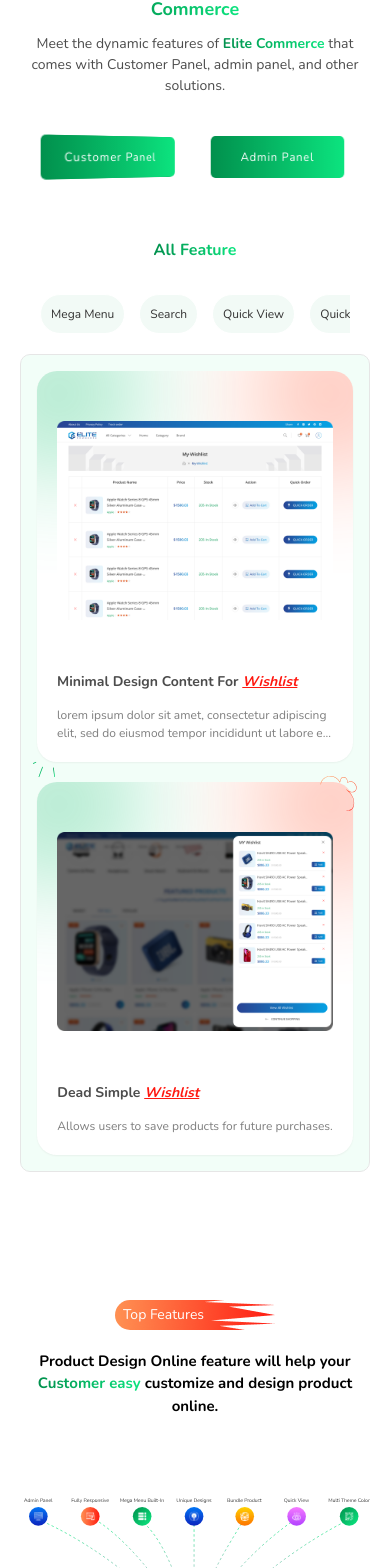
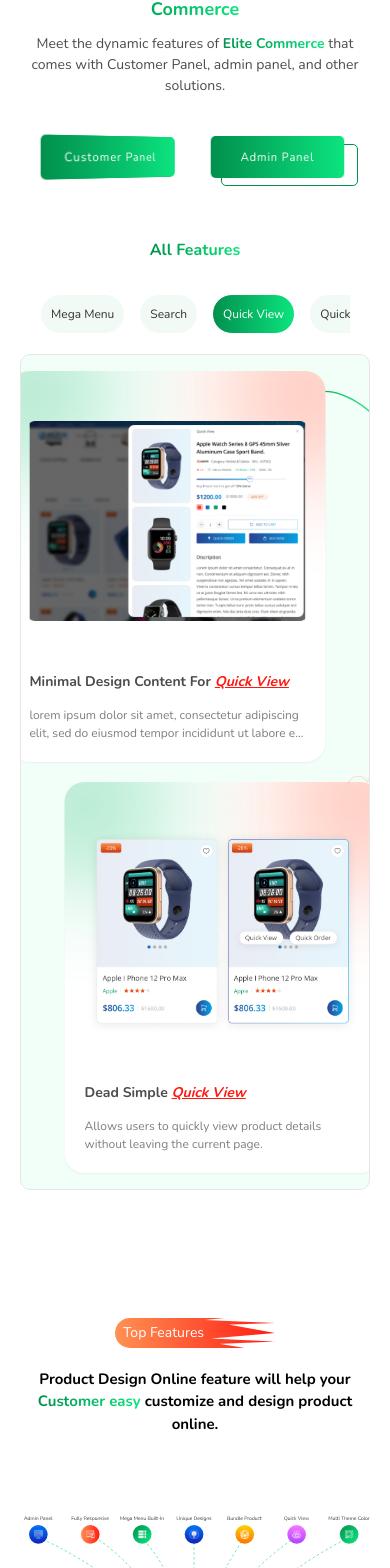
Before and after one commit to expertsquad/elite-commerce-landing-page, a Next.js app: page / in a window 390 px wide. Shown: the part 2532-4100 px from the top of the page. Built offline with nearby package versions, Linux system fonts and the light colour scheme.

Commit message:
animation added on mobile optimized section

```diff
--- a/src/components/main/MobileOptimized.tsx
+++ b/src/components/main/MobileOptimized.tsx
@@ -29,7 +29,7 @@
           Elite Commerce Customer Panel & Admin Panel Design .
         </span>
       </div>
-      <div>
+      <div className="overflow-hidden">
         <MobileView />
       </div>
     </section>
--- a/src/components/ui/AllFeatures/AdminPanel.tsx
+++ b/src/components/ui/AllFeatures/AdminPanel.tsx
@@ -1,3 +1,4 @@
+"use client";
 import React, { useEffect, useState } from "react";
 import HighlightText from "@/components/Shared/HighlightText";
 import { adminPanelFeatures } from "@/constants/featuresData";
@@ -6,40 +7,55 @@
 
 const AdminPanel = () => {
   const [activeFeature, setActiveFeature] = useState(adminPanelFeatures[0]);
-
   const [currentIndex, setCurrentIndex] = useState(0);
   const [isHovered, setIsHovered] = useState(false);
+  const [isAnimating, setIsAnimating] = useState(false);
 
   useEffect(() => {
     if (!isHovered) {
       const interval = setInterval(() => {
-        setCurrentIndex((prevIndex) =>
-          prevIndex === adminPanelFeatures.length - 1 ? 0 : prevIndex + 1
-        );
-      }, 1500);
+        handleAutoSwitch();
+      }, 2500);
 
       return () => clearInterval(interval);
     }
   }, [isHovered, currentIndex]);
+
+  const handleAutoSwitch = () => {
+    setIsAnimating(true);
+    setTimeout(() => {
+      setCurrentIndex((prevIndex) =>
+        prevIndex === adminPanelFeatures.length - 1 ? 0 : prevIndex + 1
+      );
+      setIsAnimating(false);
+    }, 700); // Duration matches the transition time
+  };
+
   useEffect(() => {
     setActiveFeature(adminPanelFeatures[currentIndex]);
   }, [currentIndex]);
 
   const handleMenuItemClick = (index: number) => {
-    setCurrentIndex(index);
-    setActiveFeature(adminPanelFeatures[index]);
+    if (index !== currentIndex) {
+      setIsAnimating(true);
+      setTimeout(() => {
+        setCurrentIndex(index);
+        setActiveFeature(adminPanelFeatures[index]);
+        setIsAnimating(false);
+      }, 700); // Adjust transition time
+    }
   };
 
   return (
     <div
       onMouseEnter={() => setIsHovered(true)}
       onMouseLeave={() => setIsHovered(false)}
-      className="grid md:grid-cols-3  grid-cols-1 md:gap-5"
+      className="grid md:grid-cols-3 grid-cols-1 md:gap-5"
     >
       <div className="md:bg-[#0CE47F0D] p-5 md:border border-black-10 rounded-[10px]">
         <div className="space-y-8 md:text-start text-center">
-          <HighlightText className="font-semibold text-base ">
-            All Feature
+          <HighlightText className="font-semibold text-base">
+            All Features
           </HighlightText>
           <div className="flex md:flex-col flex-row gap-3.5 overflow-x-auto scrollbar-x-remove">
             {adminPanelFeatures?.map((feature, index) => (
@@ -48,7 +64,7 @@
                   activeFeature?.title === feature?.title
                     ? "bg-gradient-primary text-white"
                     : "bg-[#119F5B0D] text-black-80"
-                } md:whitespace-normal whitespace-nowrap`}
+                } md:whitespace-normal whitespace-nowrap group`}
                 onClick={() => handleMenuItemClick(index)}
                 key={feature?._id}
                 title={feature?.title}
@@ -58,16 +74,30 @@
           </div>
         </div>
       </div>
-      <div className="border border-black-10 rounded-[10px] p-[clamp(16px,2.5vw,32px)] flex gap-[clamp(20px,2.5vw,40px)] md:flex-row flex-col md:justify-normal md:items-start justify-center items-center bg-[#0CE47F0D] col-span-2">
-        <div>
+      <div className="border border-black-10 rounded-[10px] p-[clamp(16px,2.5vw,32px)] flex gap-[clamp(20px,2.5vw,40px)] md:flex-row flex-col md:justify-normal md:items-start justify-center items-center bg-[#0CE47F0D] col-span-2 overflow-hidden">
+        {/* First Image from Top */}
+        <div
+          className={`transition-transform ease-in-out duration-700 ${
+            isAnimating
+              ? "md:-translate-y-[500px] -translate-x-[500px] opacity-0"
+              : "md:translate-y-0 opacity-100 translate-x-0 "
+          }`}
+        >
           <FeaturesCard
-            first
             cardTitle="Minimal Design Content For"
             data={activeFeature}
             bottomHighlight
+            first
           />
         </div>
-        <div className="md:mt-24">
+
+        <div
+          className={`transition-transform ease-in-out duration-700 md:mt-24 ${
+            isAnimating
+              ? "translate-x-[500px] md:translate-y-[500px] opacity-0"
+              : "translate-x-0 md:translate-y-0 opacity-100"
+          }`}
+        >
           <FeaturesCard
             cardTitle="Dead Simple"
             second
--- a/src/components/ui/AllFeatures/CustomerPanel.tsx
+++ b/src/components/ui/AllFeatures/CustomerPanel.tsx
@@ -9,39 +9,55 @@
   const [activeFeature, setActiveFeature] = useState(customerPanelFeatures[0]);
   const [currentIndex, setCurrentIndex] = useState(0);
   const [isHovered, setIsHovered] = useState(false);
+  const [isAnimating, setIsAnimating] = useState(false);
 
   useEffect(() => {
     if (!isHovered) {
       const interval = setInterval(() => {
-        setCurrentIndex((prevIndex) =>
-          prevIndex === customerPanelFeatures.length - 1 ? 0 : prevIndex + 1
-        );
-      }, 1500);
+        handleAutoSwitch();
+      }, 2500);
 
       return () => clearInterval(interval);
     }
   }, [isHovered, currentIndex]);
+
+  const handleAutoSwitch = () => {
+    setIsAnimating(true);
+    setTimeout(() => {
+      setCurrentIndex((prevIndex) =>
+        prevIndex === customerPanelFeatures.length - 1 ? 0 : prevIndex + 1
+      );
+      setIsAnimating(false);
+    }, 700); // Duration matches the transition time
+  };
+
   useEffect(() => {
     setActiveFeature(customerPanelFeatures[currentIndex]);
   }, [currentIndex]);
 
   const handleMenuItemClick = (index: number) => {
-    setCurrentIndex(index);
-    setActiveFeature(customerPanelFeatures[index]);
+    if (index !== currentIndex) {
+      setIsAnimating(true);
+      setTimeout(() => {
+        setCurrentIndex(index);
+        setActiveFeature(customerPanelFeatures[index]);
+        setIsAnimating(false);
+      }, 700); // Adjust transition time
+    }
   };
 
   return (
     <div
       onMouseEnter={() => setIsHovered(true)}
       onMouseLeave={() => setIsHovered(false)}
-      className="grid md:grid-cols-3  grid-cols-1 md:gap-5"
+      className="grid md:grid-cols-3 grid-cols-1 md:gap-5"
     >
       <div className="md:bg-[#0CE47F0D] p-5 md:border border-black-10 rounded-[10px]">
         <div className="space-y-8 md:text-start text-center">
           <HighlightText className="font-semibold text-base">
-            All Feature
+            All Features
           </HighlightText>
-          <div className="flex md:flex-col flex-row gap-3.5 overflow-x-auto scrollbar-x-remove ">
+          <div className="flex md:flex-col flex-row gap-3.5 overflow-x-auto scrollbar-x-remove">
             {customerPanelFeatures?.map((feature, index) => (
               <FeaturesMenuItem
                 className={`${
@@ -58,15 +74,30 @@
           </div>
         </div>
       </div>
-      <div className="border border-black-10 rounded-[10px] p-[clamp(16px,2.5vw,32px)] flex gap-[clamp(20px,2.5vw,40px)] md:flex-row flex-col md:justify-normal md:items-start justify-center items-center bg-[#0CE47F0D] col-span-2">
-        <div>
+      <div className="border border-black-10 rounded-[10px] p-[clamp(16px,2.5vw,32px)] flex gap-[clamp(20px,2.5vw,40px)] md:flex-row flex-col md:justify-normal md:items-start justify-center items-center bg-[#0CE47F0D] col-span-2 overflow-hidden">
+        {/* First Image from Top */}
+        <div
+          className={`transition-transform ease-in-out duration-700 ${
+            isAnimating
+              ? "md:-translate-y-[500px] -translate-x-[500px] opacity-0"
+              : "md:translate-y-0 opacity-100 translate-x-0 "
+          }`}
+        >
           <FeaturesCard
             cardTitle="Minimal Design Content For"
             data={activeFeature}
             bottomHighlight
+            first
           />
         </div>
-        <div className="md:mt-24">
+
+        <div
+          className={`transition-transform ease-in-out duration-700 md:mt-24 ${
+            isAnimating
+              ? "translate-x-[500px] md:translate-y-[500px] opacity-0"
+              : "translate-x-0 md:translate-y-0 opacity-100"
+          }`}
+        >
           <FeaturesCard
             cardTitle="Dead Simple"
             second
--- a/src/components/ui/AllFeatures/FeaturesCard.tsx
+++ b/src/components/ui/AllFeatures/FeaturesCard.tsx
@@ -33,7 +33,7 @@
           <Image
             src={highlight}
             alt="highlight"
-            className="lg:w-[70px] lg:h-[50px] md:w-[44px] md:h-[31px] w-[22px] h-[17px]"
+            className="lg:w-[70px] lg:h-[50px] md:w-[44px] md:h-[31px] w-[22px] h-[17px] animate-ping"
           />
         </div>
       )}
@@ -42,7 +42,7 @@
           <Image
             src={highlight2}
             alt="highlight"
-            className="lg:w-[135px] lg:h-[100px] w-[70px] h-[51px] "
+            className="lg:w-[135px] lg:h-[100px] w-[70px] h-[51px] animate-pulse"
           />
         </div>
       )}
--- a/src/components/ui/AllFeatures/ShowFeatures.tsx
+++ b/src/components/ui/AllFeatures/ShowFeatures.tsx
@@ -25,7 +25,7 @@
             button3dMainClass="perspective-170"
             buttonText="Admin Panel"
             showHoverText
-            background3dclass={`rotate-y-20  bg-white border border-primary group-hover:rotate-y-22 rounded-[5px]`}
+            background3dclass={`-rotate-y-20  bg-white border border-primary group-hover:rotate-y-22 rounded-[5px]`}
             textClasss="text-white text-[clamp(12px,3vw,16px)] font-normal [letter-spacing:1px] whitespace-nowrap"
             mainButtonDiv="rotate-y-22 group-hover:rotate-y-23 rounded-[5px] !bg-gradient-primary"
           />
--- a/src/components/ui/MobileView/MobileView.tsx
+++ b/src/components/ui/MobileView/MobileView.tsx
@@ -1,11 +1,23 @@
+"use client";
 import Image from "next/image";
 import React from "react";
 import demo from "@/assets/images/mobileView/dashboardMenu.png";
 import { mobileOptimizedData } from "@/constants/mobileOptimizedData";
+import { useVisibleSection } from "@/components/Shared/useVisibleSection";
 
 const MobileView = () => {
+  const { visibleSection, sectionRefs } = useVisibleSection(100, 110);
   return (
-    <div className="flex items-center justify-center overflow-x-auto scrollbar-x-remove md:gap-5 gap-3.5">
+    <div
+      ref={(el) => {
+        sectionRefs.current[91] = el;
+      }}
+      className={`flex items-center justify-center overflow-x-auto transition-transform ease-in-out duration-700 scrollbar-x-remove md:gap-5 gap-3.5 ${
+        visibleSection
+          ? "opacity-100 translate-x-0"
+          : "opacity-0 md:-translate-y-0 md:translate-x-[500px] -translate-y-[500px]"
+      }`}
+    >
       {mobileOptimizedData?.map((data) => (
         <div key={data?.id} className="flex flex-col items-center  gap-3">
           <div className="relative w-[200px] h-[420px]">
--- a/src/components/ui/Technolog/PaymentGateways.tsx
+++ b/src/components/ui/Technolog/PaymentGateways.tsx
@@ -34,8 +34,9 @@
               key={gate?._id}
               // title={gate?.status === "inactive" ? "Coming Soon" : ""}
               className={`border border-black-10 flex flex-col gap-[clamp(4px,2.5vw,8px)] items-center justify-center  rounded-full md:w-[180px] md:h-[180px] w-[110px] h-[110px] cursor-pointer -ml-5 ${
-                gate?.status === "inactive" ? "opacity-25 " : ""
-              }`}
+                gate?.status === "active" &&
+                "hover:bg-[#F8f8f8] transition-all ease-in duration-300"
+              } ${gate?.status === "inactive" ? "opacity-25 " : ""}`}
             >
               <div className="relative md:w-[74px] md:h-[74px] w-[43px] h-[43px]">
                 <Image
--- a/src/components/ui/Technolog/TechnologiesAndPlatforms.tsx
+++ b/src/components/ui/Technolog/TechnologiesAndPlatforms.tsx
@@ -1,22 +1,32 @@
+"use client";
 import HighlightText from "@/components/Shared/HighlightText";
+import { useVisibleSection } from "@/components/Shared/useVisibleSection";
 import { technologiesData } from "@/constants/technologiesData";
 import Image from "next/image";
 import React from "react";
 
 const TechnologiesAndPlatforms = () => {
+  const { visibleSection, sectionRefs } = useVisibleSection(100, 110);
   return (
-    <div className="space-y-5 px-5 py-10 shadow-md rounded-[10px] ">
+    <div
+      ref={(el) => {
+        sectionRefs.current[58] = el;
+      }}
+      className={`space-y-5 px-5 py-10 shadow-md rounded-[10px] `}
+    >
       <div className="text-center font-semibold [font-size:_clamp(14px,2.5vw,18px)]">
         {" "}
         <HighlightText>Technologies & platforms</HighlightText>
       </div>
-      <div className="bg-white flex items-center justify-center flex-wrap  ">
-        {technologiesData?.map((tech) => (
+      <div
+        className={`bg-white flex items-center justify-center flex-wrap overflow-hidden }`}
+      >
+        {technologiesData?.map((tech, index) => (
           <div
-            key={tech?._id}
-            className="border border-black-10 flex items-center flex-col gap-[clamp(4px,2.5vw,8px)] justify-center   rounded-full md:w-[180px] md:h-[180px] w-[110px] h-[110px] -ml-5 "
+            key={index}
+            className={`border border-black-10 flex items-center flex-col gap-[clamp(4px,2.5vw,8px)] justify-center   rounded-full md:w-[180px] md:h-[180px] w-[110px] h-[110px] -ml-5 hover:bg-[#F8f8f8]  transition-all ease-in-out duration-700 }`}
           >
-            <div className="relative md:w-[75px] md:h-[75px] w-[47px] h-[47px]">
+            <div className="relative md:w-[75px] md:h-[75px] w-[47px] h-[47px] ">
               <Image
                 src={tech?.image}
                 alt="react"
```
